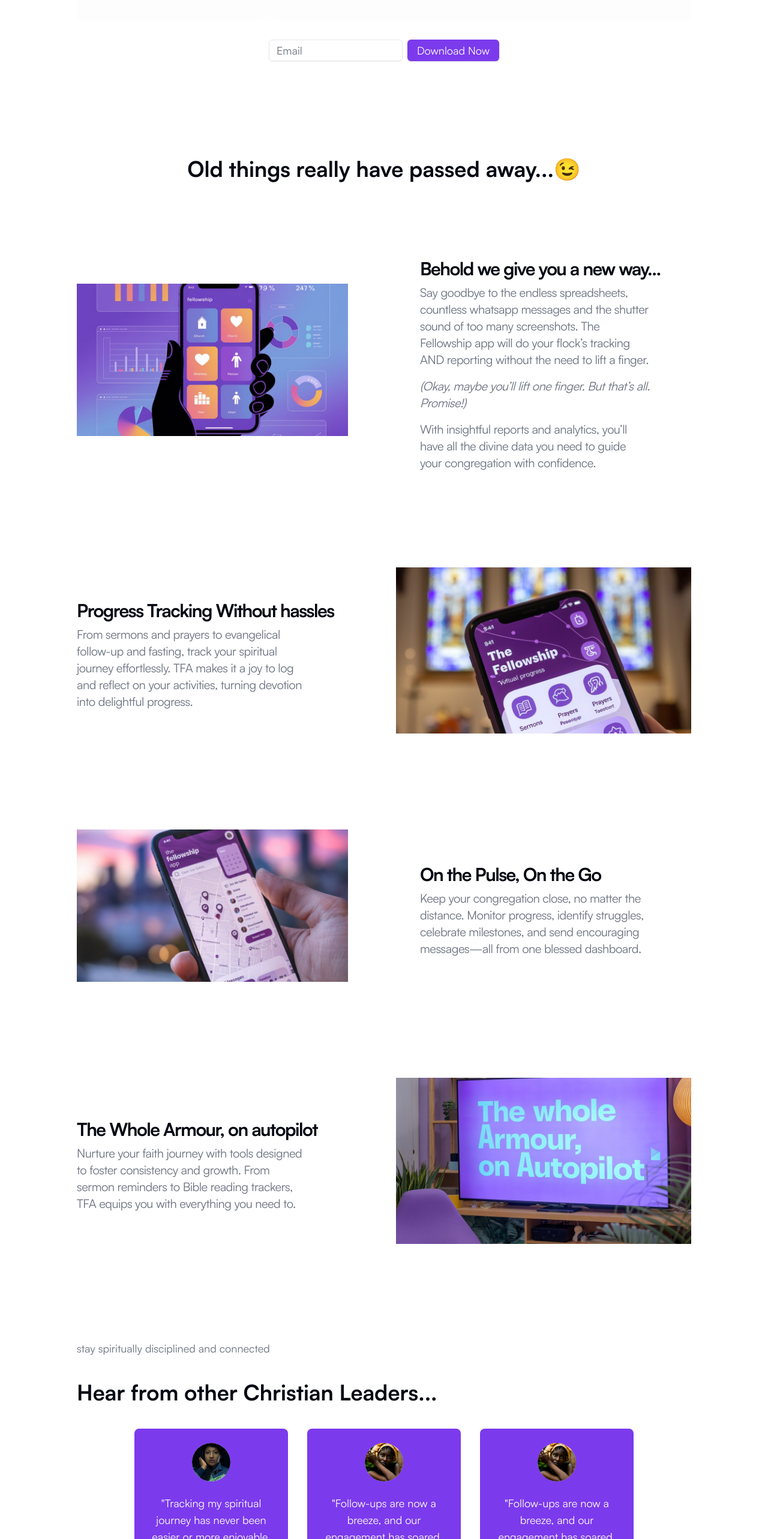
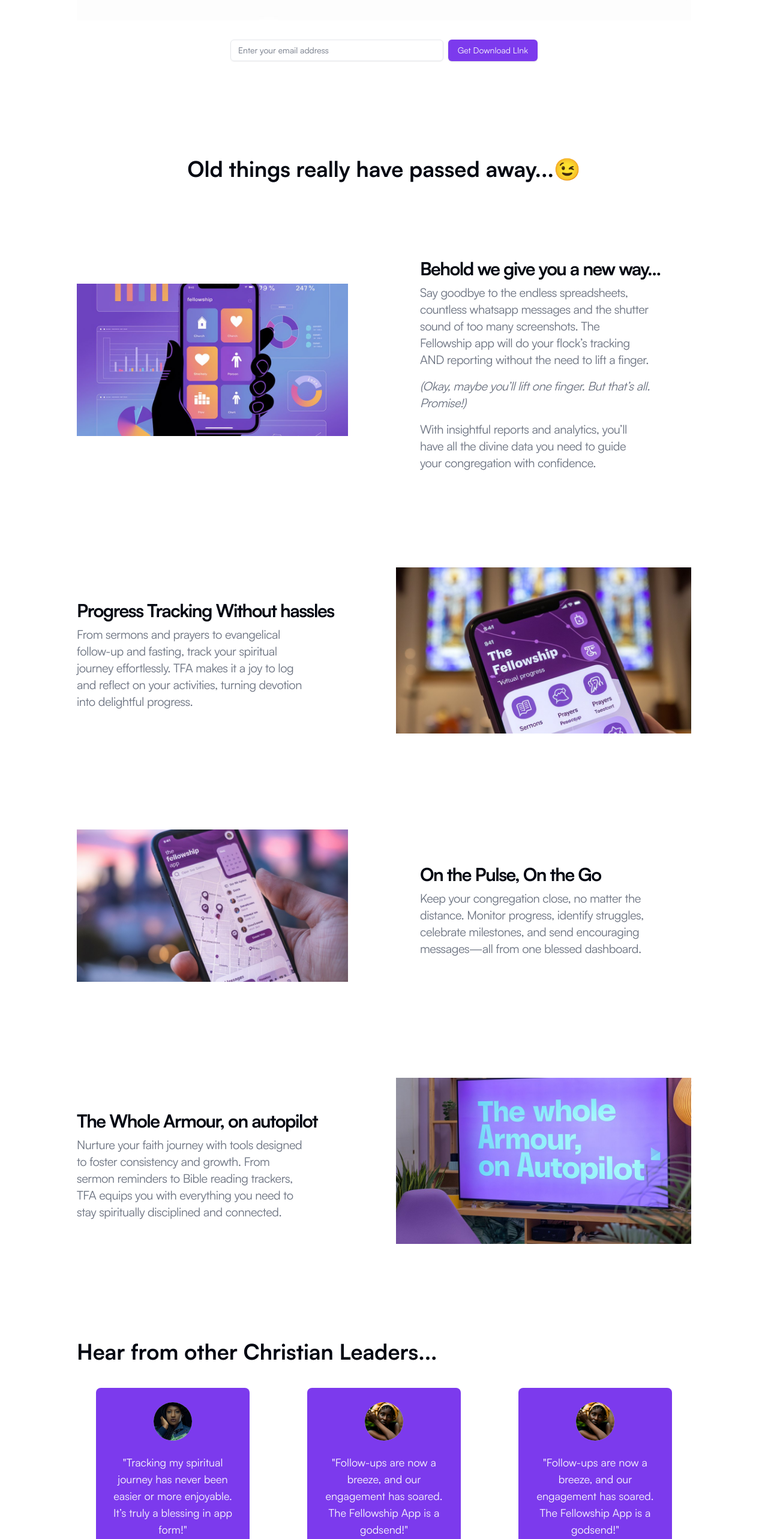
Before and after one commit to Robinson-Taiwo/TFA-landing-page, a Next.js app: page / in a window 1280 px wide. Shown: the part 1711-4277 px from the top of the page at 60% size. Built offline with nearby package versions, Linux system fonts and the light colour scheme.

Commit message:
fix: fixed testimonial and footer section

```diff
--- a/src/app/page.tsx
+++ b/src/app/page.tsx
@@ -43,15 +43,12 @@
         </div>
 
         <section className="h-full mt-20">
-          <h3 className="  text-base lg:text-lg mb-10 text-muted-foreground font-medium" >
 
-            stay spiritually disciplined and connected
-          </h3>
           <h1 className="  text-2xl lg:text-4xl font-semibold" >
 
             Hear from other Christian Leaders...
           </h1>
-          <div className="flex flex-wrap w-full justify-center mt-10 pb-8 gap-8">
+          <div className="flex flex-wrap w-full justify-between mt-10 px-8 pb-8 ">
             {testimonials.map((testimonial, index) => (
               <div
                 key={index}
@@ -137,23 +134,23 @@
 
 
 
-          <div className="w-full flex flex-col lg:flex-row relative overflow-hidden lg:h-96 h-[27rem] bg-primary rounded-3xl max-w-5xl items-center  ">
+          <div className="w-full flex flex-col lg:flex-row relative overflow-hidden lg:h-96 h-[27rem] bg-primary rounded-3xl max-w-5xl   ">
 
 
 
-            <div className=" w-full lg:w-3/5 lg:p-8 p-4 md:p-6 " >
-              <h1 className="text-primary-foreground lg:leading-snug  lg:text-5xl md:text-4xl font-extrabold text-2xl  " >
+            <div className=" w-full lg:w-3/5 lg:p-8 lg:pt-20 p-4 md:p-6 " >
+              <h1 className="text-primary-foreground lg:leading-snug  lg:text-4xl md:text-4xl font-extrabold w-[80%] text-2xl  " >
                 Get started with your fellowship journey
               </h1>
 
-              <p className="text-primary-foreground mt-4 leading-tight text-sm lg:text-xl md:text-base  " >
+              <p className="text-primary-foreground mt-4 leading-tight text-sm lg:text-lg md:text-base  " >
                 Discover the latest Fellowship innovation
               </p>
 
               <div className="md:w-3/5 w-full lg:w-fit mt-4 flex flex-row md:gap-4 gap-[5%] ">
-                <Image src={google} className="  w-[45%]  " alt="illustration" />
+                <Image src={google} className="  w-[30%]  " alt="illustration" />
 
-                <Image src={appStore} className=" w-[45%] " alt="appstore" />
+                <Image src={appStore} className=" w-[30%] " alt="appstore" />
               </div>
             </div>
 
--- a/src/components/Footer.tsx
+++ b/src/components/Footer.tsx
@@ -5,7 +5,7 @@
 
 const Footer = () => {
     return (
-        <footer className="bg-primary mt-20 flex flex-col items-center text-primary-foreground  py-10">
+        <footer className="bg-primary mt-20 flex flex-col items-center text-foreground  py-10">
             <div className="container  max-w-5xl flex flex-col lg:flex-row justify-between px-10 lg:px-10 lg:items-start">
                 {/* Left Section */}
                 <div className="flex flex-col   space-y-4">
@@ -47,9 +47,9 @@
                     <h4 className="font-semibold text-lg mb-2">Newsletter</h4>
                     <p className="text-sm md:text-base mb-2 text-foreground">Join our newsletter to stay up to never miss our latest releases</p>
                     <div className="flex flex-col gap-3 lg:flex-row w-full max-w-sm items-center space-x-2">
-                        <Input type="email" placeholder="Email" className="placeholder:text-slate-300" />                        <Button type="submit" className="bg-purple-600 font-medium " >Subscribe</Button>
+                        <Input type="email" placeholder="Email" className="placeholder:text-slate-300" />                        <Button type="submit" className="bg-purple-600      font-medium " >Subscribe</Button>
                     </div>
-                    <p className="text-sm md:text-base text-primary-foreground mt-2">
+                    <p className="text-sm md:text-base text-foreground mt-2">
                         By subscribing you agree to our <a href="#" className="underline">Privacy Policy</a>
                     </p>
                 </div>
--- a/src/components/FourthFeature.tsx
+++ b/src/components/FourthFeature.tsx
@@ -15,8 +15,7 @@
                                 The Whole Armour, on autopilot
                             </h2>
                             <p className="lg:text-xl text-base max-w-xl lg:max-w-sm leading-snug tracking-tight text-muted-foreground text-left">
-                                Nurture your faith journey with tools designed to foster consistency and growth. From sermon reminders to Bible reading trackers, TFA equips you with everything you need to.
-
+                                Nurture your faith journey with tools designed to foster consistency and growth. From sermon reminders to Bible reading trackers, TFA equips you with everything you need to stay spiritually disciplined and connected.
 
                             </p>
                         </div>
--- a/src/components/HeroSection.tsx
+++ b/src/components/HeroSection.tsx
@@ -73,12 +73,12 @@
 
 
 
-                    <Image src={illustration} className=" w-[100%] " alt="illustration" />
+                    <Image src={illustration} className=" w-full" alt="illustration" />
 
 
-                    <div className="flex w-full max-w-sm lg:text-lg items-center  space-x-2">
-                        <Input type="email"  className="lg:text-lg"   placeholder="Email" />
-                        <Button type="submit" className="lg:text-lg  "  >Download Now</Button>
+                    <div className="flex w-full max-w-sm  lg:max-w-lg items-center space-x-2">
+                        <Input type="email" placeholder="Enter your email address" />
+                        <Button type="submit">Get Download LInk</Button>
                     </div>
 
                 </div>
```
